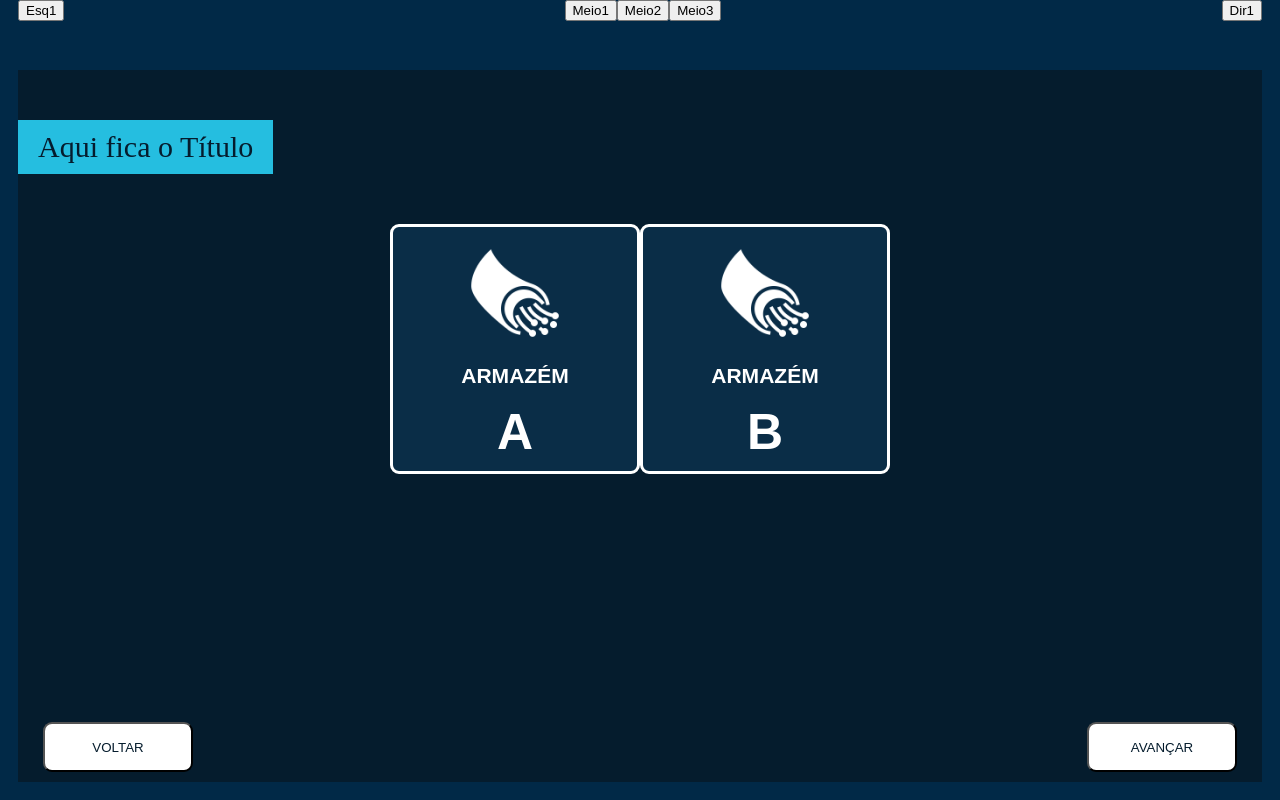
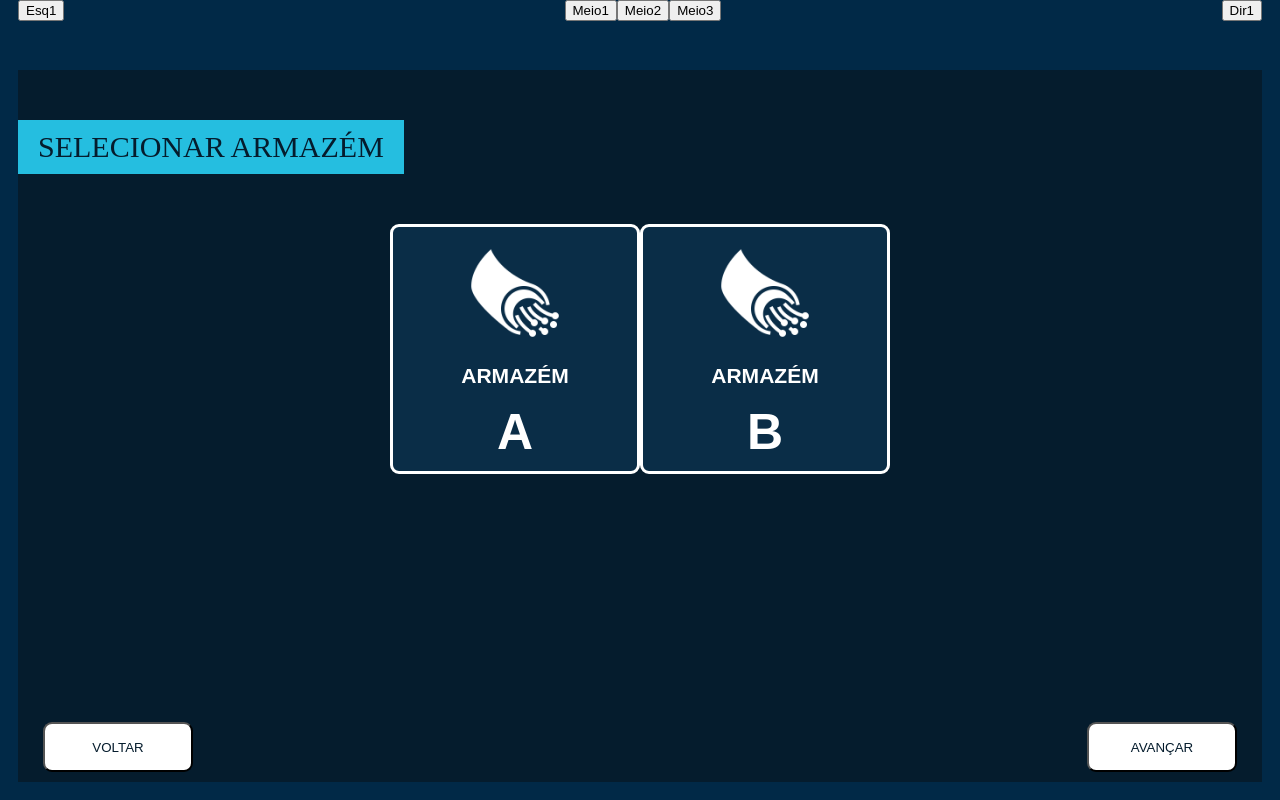
Before and after one commit to L-ucasMoura/JOB-3-Automacao, a React (Create React App) app in the folder front-end-react/: page / in a window 1280 px wide. Built offline with nearby package versions, Linux system fonts and the light colour scheme.

Commit message:
NavBtn design(inicio)

```diff
--- /dev/null
+++ b/front-end-react/src/NavBtn.jsx
@@ -0,0 +1,6 @@
+function NavBtn(){
+    return(
+
+    );
+}
+export default NavBtn;
--- a/front-end-react/src/Tela.jsx
+++ b/front-end-react/src/Tela.jsx
@@ -9,7 +9,7 @@ function Tela(){
             <NavBar />
 
             <div className="title">
-                Aqui fica o Título
+                SELECIONAR ARMAZÉM
             </div>
 
             <div className="content">
```
